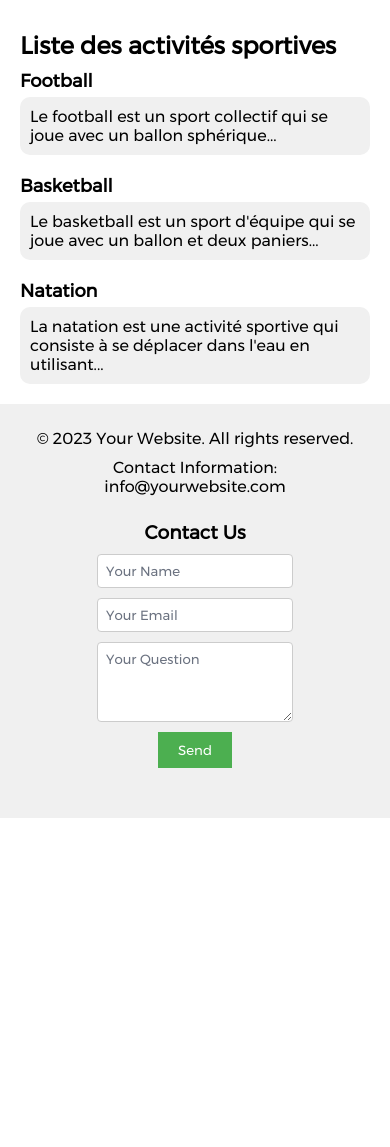
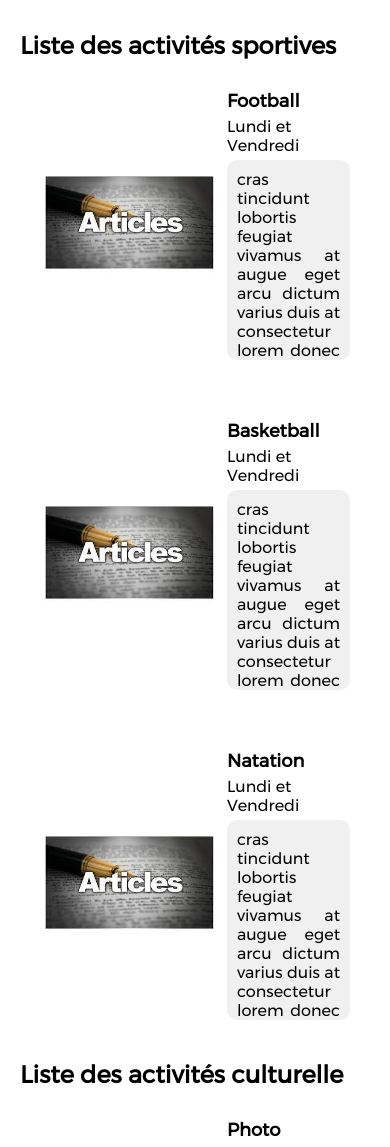
Before and after one commit to simplyyCarlos/aloas-website, a Vue app in the folder aloas-website/: page /activities in a window 390 px wide. Shown: the part 409-1556 px from the top of the page. Before the commit the page ends 1227 px from the top, so only its background shows below. Built offline with nearby package versions, Linux system fonts and the light colour scheme.

Commit message:
fix : change render of activities and responsive of the page

```diff
--- a/aloas-website/src/pages/ActivitiesPage.vue
+++ b/aloas-website/src/pages/ActivitiesPage.vue
@@ -17,12 +17,35 @@
   </div>
   <div class="sport-activities">
     <h1>Liste des activités sportives</h1>
-    <ul>
-      <li v-for="activity in activities" :key="activity.id">
-        <h2>{{ activity.title }}</h2>
-        <p class="activity-description">{{ activity.description }}</p>
+    <ul class="activity-list">
+      <li v-for="sports in sports" :key="sports.id">
+        <div class="activity-container">
+          <div class="activity-image">
+            <img src="src/assets/img/articles/articles.jpg" alt="Sport Image">
+          </div>
+          <div class="description">
+            <h2>{{ sports.title }}</h2>
+            <h3 class="activity-date">{{ sports.date }}</h3>
+            <p class="activity-description">{{ sports.description }}</p>
+          </div>
+        </div>
       </li>
     </ul>
+    <h1>Liste des activités culturelle</h1>
+      <ul class="activity-list">
+        <li v-for="activites in activites" :key="activites.id">
+          <div class="activity-container">
+            <div class="activity-image">
+              <img src="src/assets/img/articles/articles.jpg" alt="Activitie Image">
+            </div>
+            <div class="description">
+              <h2>{{ activites.title }}</h2>
+              <h3 class="activity-date">{{ activites.date }}</h3>
+              <p class="activity-description">{{ activites.description }}</p>
+            </div>
+          </div>
+        </li>
+      </ul>
   </div>
   <Footer></Footer>
 </template>
@@ -81,24 +104,49 @@ const resetAutoScroll = () => {
 </script>
 
 <script>
-  export default {
+export default {
   data() {
     return {
-      activities: [
+      sports: [
         {
           id: 1,
           title: "Football",
-          description: "Le football est un sport collectif qui se joue avec un ballon sphérique..."
+          date: "Lundi et Vendredi",
+          description: "cras tincidunt lobortis feugiat vivamus at augue eget arcu dictum varius duis at consectetur lorem donec massa sapien faucibus et molestie ac feugiat sed lectus vestibulum mattis ullamcorper velit sed ullamcorper morbi tincidunt ornare massa eget egestas purus viverra accumsan in nisl nisi scelerisque eu ultrices vitae auctor eu augue ut lectus arcu bibendum at varius vel pharetra vel turpis nunc eget lorem dolor sed viverra ipsum nunc aliquet bibendum enim facilisis gravida neque convallis a cras semper auctor neque vitae tempus quam pellentesque nec nam aliquam sem et tortor consequat id porta nibh venenatis cras sed felis eget velit"
         },
         {
           id: 2,
           title: "Basketball",
-          description: "Le basketball est un sport d'équipe qui se joue avec un ballon et deux paniers..."
+          date: "Lundi et Vendredi",
+          description: "cras tincidunt lobortis feugiat vivamus at augue eget arcu dictum varius duis at consectetur lorem donec massa sapien faucibus et molestie ac feugiat sed lectus vestibulum mattis ullamcorper velit sed ullamcorper morbi tincidunt ornare massa eget egestas purus viverra accumsan in nisl nisi scelerisque eu ultrices vitae auctor eu augue ut lectus arcu bibendum at varius vel pharetra vel turpis nunc eget lorem dolor sed viverra ipsum nunc aliquet bibendum enim facilisis gravida neque convallis a cras semper auctor neque vitae tempus quam pellentesque nec nam aliquam sem et tortor consequat id porta nibh venenatis cras sed felis eget velit"
         },
         {
           id: 3,
           title: "Natation",
-          description: "La natation est une activité sportive qui consiste à se déplacer dans l'eau en utilisant..."
+          date: "Lundi et Vendredi",
+          description: "cras tincidunt lobortis feugiat vivamus at augue eget arcu dictum varius duis at consectetur lorem donec massa sapien faucibus et molestie ac feugiat sed lectus vestibulum mattis ullamcorper velit sed ullamcorper morbi tincidunt ornare massa eget egestas purus viverra accumsan in nisl nisi scelerisque eu ultrices vitae auctor eu augue ut lectus arcu bibendum at varius vel pharetra vel turpis nunc eget lorem dolor sed viverra ipsum nunc aliquet bibendum enim facilisis gravida neque convallis a cras semper auctor neque vitae tempus quam pellentesque nec nam aliquam sem et tortor consequat id porta nibh venenatis cras sed felis eget velit"
+        },
+        // Ajoutez d'autres activités sportives ici
+      ],
+
+      activites: [
+        {
+          id: 1,
+          title: "Photo",
+          date: "Lundi et Vendredi",
+          description: "cras tincidunt lobortis feugiat vivamus at augue eget arcu dictum varius duis at consectetur lorem donec massa sapien faucibus et molestie ac feugiat sed lectus vestibulum mattis ullamcorper velit sed ullamcorper morbi tincidunt ornare massa eget egestas purus viverra accumsan in nisl nisi scelerisque eu ultrices vitae auctor eu augue ut lectus arcu bibendum at varius vel pharetra vel turpis nunc eget lorem dolor sed viverra ipsum nunc aliquet bibendum enim facilisis gravida neque convallis a cras semper auctor neque vitae tempus quam pellentesque nec nam aliquam sem et tortor consequat id porta nibh venenatis cras sed felis eget velit"
+        },
+        {
+          id: 2,
+          title: "Théâtre",
+          date: "Lundi et Vendredi",
+          description: "cras tincidunt lobortis feugiat vivamus at augue eget arcu dictum varius duis at consectetur lorem donec massa sapien faucibus et molestie ac feugiat sed lectus vestibulum mattis ullamcorper velit sed ullamcorper morbi tincidunt ornare massa eget egestas purus viverra accumsan in nisl nisi scelerisque eu ultrices vitae auctor eu augue ut lectus arcu bibendum at varius vel pharetra vel turpis nunc eget lorem dolor sed viverra ipsum nunc aliquet bibendum enim facilisis gravida neque convallis a cras semper auctor neque vitae tempus quam pellentesque nec nam aliquam sem et tortor consequat id porta nibh venenatis cras sed felis eget velit"
+        },
+        {
+          id: 3,
+          title: "Dessin",
+          date: "Lundi et Vendredi",
+          description: "cras tincidunt lobortis feugiat vivamus at augue eget arcu dictum varius duis at consectetur lorem donec massa sapien faucibus et molestie ac feugiat sed lectus vestibulum mattis ullamcorper velit sed ullamcorper morbi tincidunt ornare massa eget egestas purus viverra accumsan in nisl nisi scelerisque eu ultrices vitae auctor eu augue ut lectus arcu bibendum at varius vel pharetra vel turpis nunc eget lorem dolor sed viverra ipsum nunc aliquet bibendum enim facilisis gravida neque convallis a cras semper auctor neque vitae tempus quam pellentesque nec nam aliquam sem et tortor consequat id porta nibh venenatis cras sed felis eget velit"
         },
         // Ajoutez d'autres activités sportives ici
       ],
@@ -112,7 +160,6 @@ const resetAutoScroll = () => {
 </script>
 
 <style scoped>
-
 .carousel {
   position: relative;
   overflow: hidden;
@@ -164,8 +211,31 @@ const resetAutoScroll = () => {
 .control-button i {
   font-size: 24px;
 }
+
 .sport-activities {
   margin: 20px;
+}
+
+.activity-list {
+  list-style: none;
+  padding: 0;
+  margin: 0;
+}
+
+.activity-container {
+  display: grid;
+  grid-template-columns: auto 1fr;
+  /* Adjust the column width as needed */
+  column-gap: 10px;
+  /* Adjust the gap between columns as needed */
+  align-items: center;
+  /* Vertically center items */
+  padding: 20px;
+}
+
+.activity-image img {
+  max-width: 100%;
+  height: auto;
 }
 
 h1 {
@@ -187,11 +257,20 @@ h2 {
   margin-bottom: 5px;
 }
 
+h3 {
+  font-size: 16px;
+  margin-bottom: 5px;
+  font-weight: 200;
+}
+
 p {
   font-size: 16px;
   margin-bottom: 0;
   background-color: #f0f0f0;
   padding: 10px;
   border-radius: 10px;
+  text-align: justify;
+  max-height: 200px; /* Adjust this value to your desired maximum height */
+  overflow-y: auto;
 }
 </style>
```
